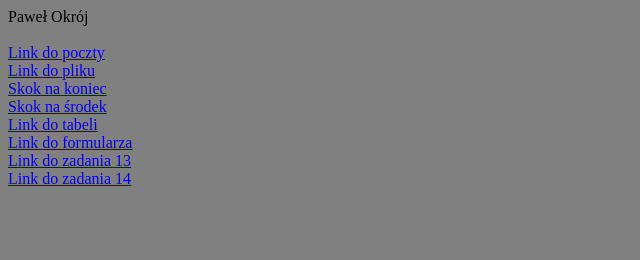
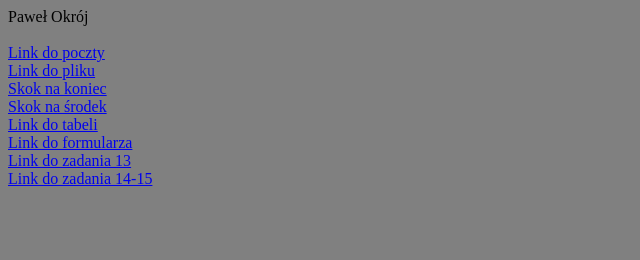
Before and after one commit to OkrrujGajming/1, a plain HTML site: page index.html in a window 1280 px wide. Shown: the top 260 px of the page, 0-640 px from the left. Drawn offline with Linux system fonts and the light colour scheme.

Commit message:
Update index.html

```diff
--- a/index.html
+++ b/index.html
@@ -14,7 +14,7 @@
 		<A HREF="tabela_Okrój.html">Link do tabeli </A> <br>
 		<A HREF="formularz_Okrój.html">Link do formularza </A> <br>
 		<A HREF="index1.html">Link do zadania 13 </A> <br>
-		<A HREF="zad13Okrój.html">Link do zadania 14 </A> <br>
+		<A HREF="zad13Okrój.html">Link do zadania 14-15 </A> <br>
 
 
 <p align="right"> <font color="orange" size="1" face="Arial"> Paweł </font> </p> <br>
```
